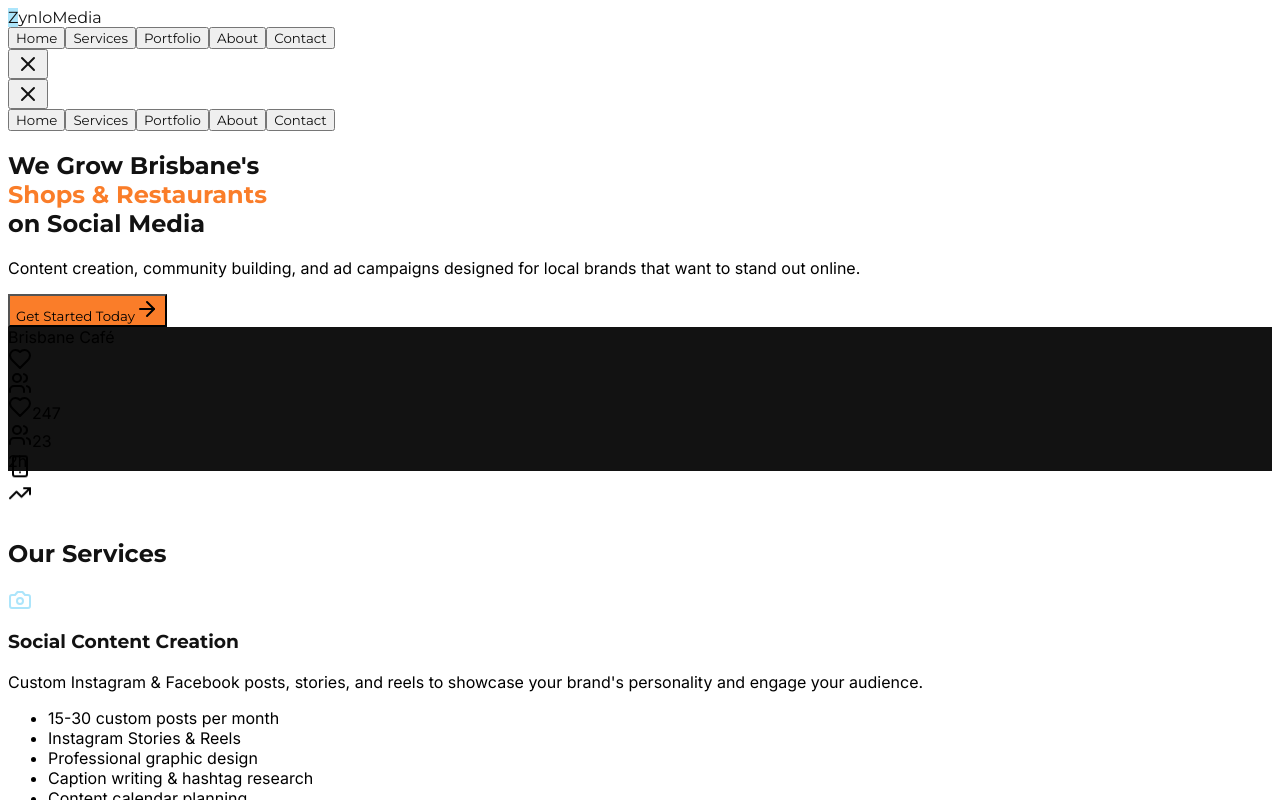
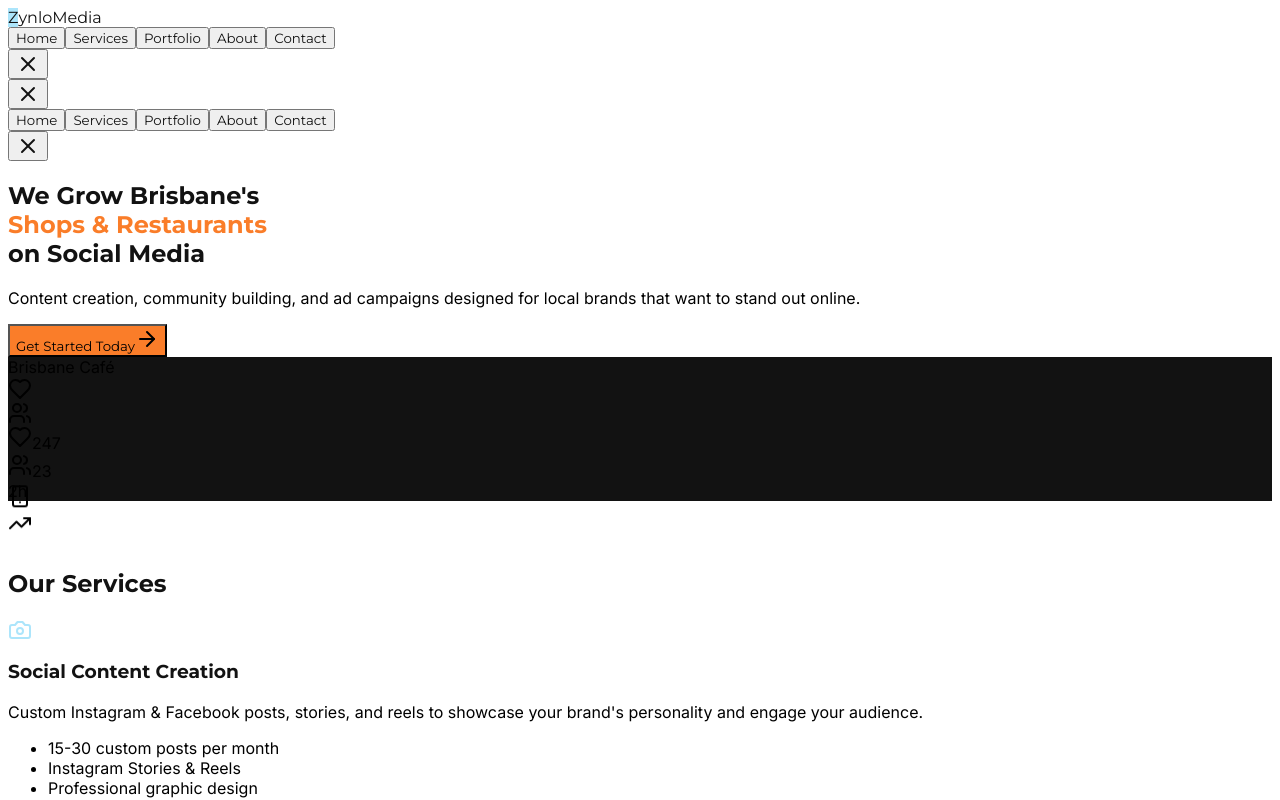
Before and after one commit to sam1926/ZynloMediaSite, a React (Vite) app in the folder client/: page / in a window 1280 px wide. Both pictures are taken after a click on the button 28 px from the left and 64 px from the top of the page. Shown: the top 800 px of the page. Built offline with nearby package versions, Linux system fonts and the light colour scheme.

Commit message:
Adjust navigation menu and services spacing

```diff
--- a/client/src/components/navigation.tsx
+++ b/client/src/components/navigation.tsx
@@ -8,12 +8,14 @@ export default function Navigation() {
   const [isScrolled, setIsScrolled] = useState(false);
   const [, navigate] = useLocation();
 
+  const iconColor = isOpen || isScrolled ? "text-dark-gray" : "text-white";
+
   useEffect(() => {
     const handleScroll = () => {
       setIsScrolled(window.scrollY > 50);
     };
 
-    window.addEventListener("scroll", handleScroll);
+    window.addEventListener("scroll", handleScroll, { passive: true });
     return () => window.removeEventListener("scroll", handleScroll);
   }, []);
 
@@ -83,7 +85,7 @@ export default function Navigation() {
               variant="ghost"
               size="icon"
               onClick={() => setIsOpen(!isOpen)}
-              className="text-dark-gray hover:text-soft-blue"
+              className={`${iconColor} hover:text-soft-blue`}
             >
               {isOpen ? <X className="h-8 w-8" /> : <Menu className="h-8 w-8" />}
             </Button>
@@ -93,20 +95,26 @@ export default function Navigation() {
 
       {/* Mobile Menu */}
       {isOpen && (
-        <div className="md:hidden fixed inset-0 z-[60] bg-white">
+        <div
+          className="md:hidden fixed inset-0 z-[60] bg-white"
+          onClick={() => setIsOpen(false)}
+        >
           {/* Close button in top right */}
           <div className="absolute top-4 right-4">
             <Button
               variant="ghost"
               size="icon"
               onClick={() => setIsOpen(false)}
-              className="text-dark-gray hover:text-soft-blue"
+              className={`${iconColor} hover:text-soft-blue`}
             >
               <X className="h-6 w-6" />
             </Button>
           </div>
 
-          <div className="flex flex-col items-center justify-center h-full space-y-8">
+        <div
+          className="flex flex-col items-center justify-center h-full space-y-8"
+          onClick={(e) => e.stopPropagation()}
+        >
           {navItems.map((item) => (
             <button
               key={item.id}
@@ -117,6 +125,18 @@ export default function Navigation() {
             </button>
           ))}
         </div>
+
+        {/* Close button at bottom for easier access */}
+        <div className="absolute bottom-4 right-4">
+          <Button
+            variant="ghost"
+            size="icon"
+            onClick={() => setIsOpen(false)}
+            className={`${iconColor} hover:text-soft-blue`}
+          >
+            <X className="h-6 w-6" />
+          </Button>
+        </div>
       </div>
       )}
     </nav>
--- a/client/src/components/services-section.tsx
+++ b/client/src/components/services-section.tsx
@@ -132,7 +132,7 @@ export default function ServicesSection() {
     <section id="services" className="py-20 bg-white relative overflow-hidden">
       <div className="max-w-7xl mx-auto px-4 sm:px-6 lg:px-8">
         {/* Section Header */}
-        <div className="text-center mb-16">
+        <div className="text-center mb-12 md:mb-16">
           <h2 className="section-title font-montserrat font-bold text-3xl md:text-4xl text-dark-gray mb-4">
             Our Services
           </h2>
@@ -140,7 +140,7 @@ export default function ServicesSection() {
         </div>
 
         {/* Services Grid */}
-        <div className="grid md:grid-cols-2 lg:grid-cols-3 gap-8 mb-16">
+        <div className="grid md:grid-cols-2 lg:grid-cols-3 gap-8 mb-8 md:mb-16">
           {services.map((service, index) => {
             const IconComponent = service.icon;
             return (
```
Lines whose indentation alone changed are shown as unchanged.
